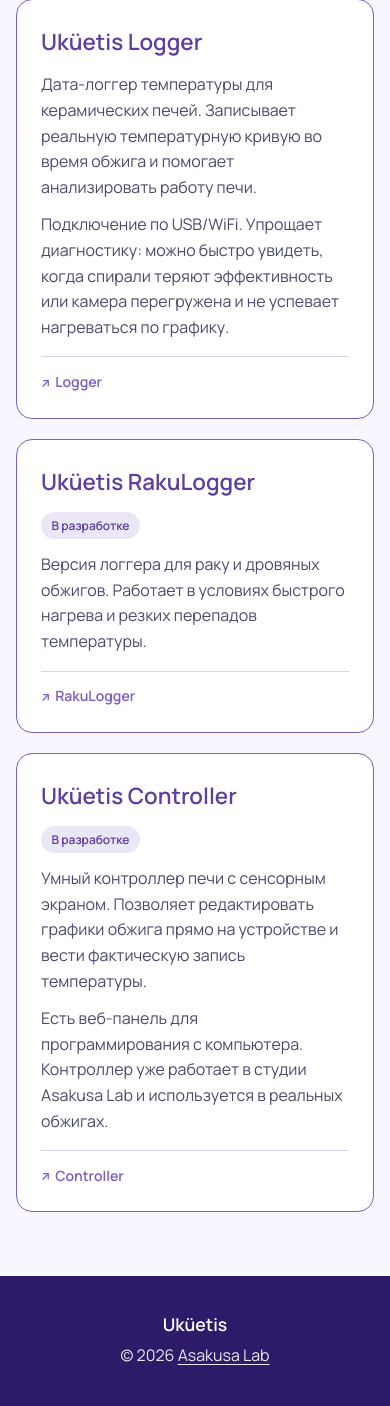
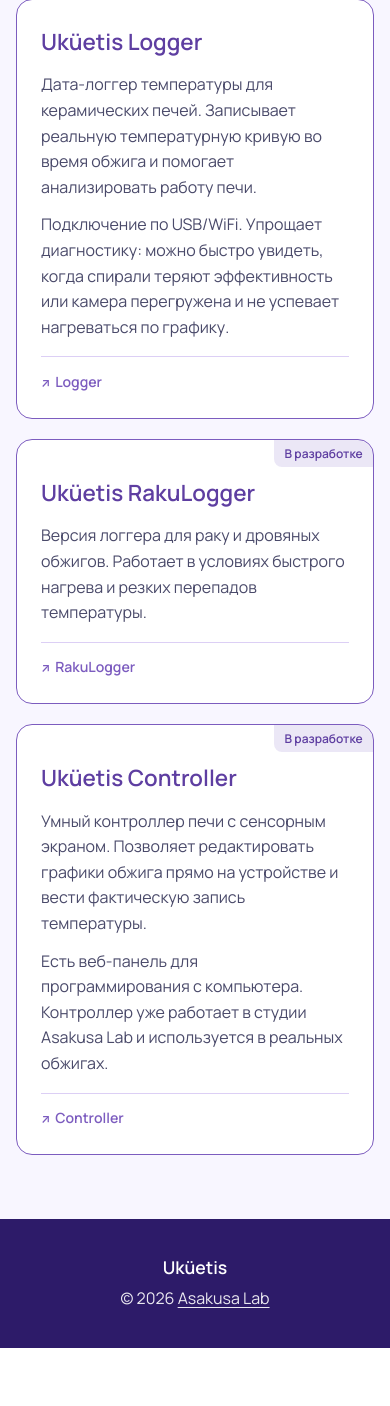
Before and after one commit to vvzvlad/ukuetis_site, a Flask app: page / in a window 390 px wide. Shown: the part 1533-2939 px from the top of the page. After the commit the page ends 2881 px from the top, so only its background shows below. Run offline with Flask 3, Linux system fonts and the light colour scheme.

Commit message:
style(ui): adjust badge positioning and card padding
Add absolute positioning for product card badges.
Update card padding to accommodate badge height.
Adjust product-head alignment to flex-start.
Remove unused flex column styles for responsive layout.

```diff
--- a/static/css/style.css
+++ b/static/css/style.css
@@ -214,14 +214,27 @@
     border: 1px solid var(--color-primary);
     border-radius: 16px;
     padding: 24px;
+    position: relative; /* Needed for absolute badge positioning */
+}
+
+/* Badge is flush with the top-right corner of the card; no space around it */
+.product-card .badge {
+    position: absolute;
+    top: 0;
+    right: 0;
+    border-radius: 0 16px 0 8px; /* Matches the card's top-right border-radius */
+}
+
+/* Cards with a badge get top padding equal to badge height so title starts below it */
+.product-card:has(.badge) {
+    padding-top: 2.2rem;
 }
 
 .product-head {
     display: flex;
-    align-items: center;
-    justify-content: space-between;
-    gap: 0.8rem;
+    align-items: flex-start;
     margin-bottom: 0.8rem;
+    /* Badge is absolute, so no padding-right needed; title uses full card width */
 }
 
 .product-card h3 {
@@ -377,8 +390,4 @@
         grid-template-columns: 1fr;
     }
 
-    .product-head {
-        flex-direction: column;
-        align-items: flex-start;
-    }
 }
```
